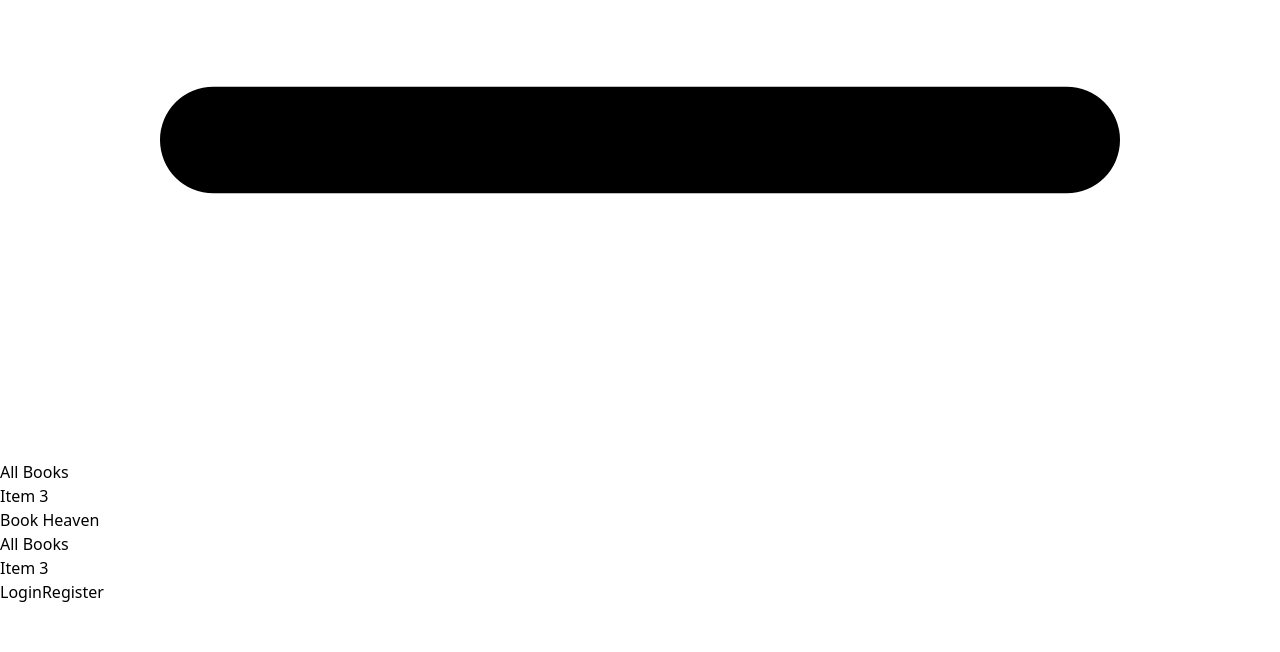
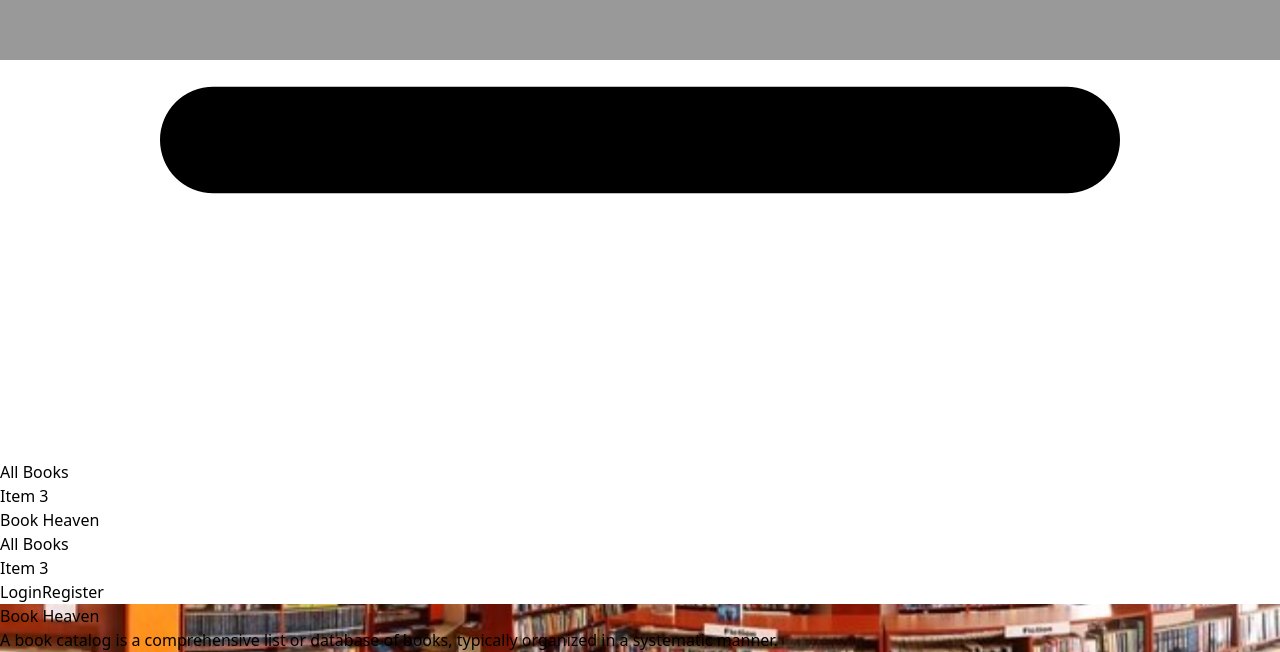
Before and after one commit to Arif6474/Book-Heaven, a React (Vite) app: page / in a window 1280 px wide. Shown: the part 820-1472 px from the top of the page. Before the commit the page ends 1424 px from the top, so only its background shows below. Built offline with nearby package versions, Linux system fonts and the light colour scheme; no server answers.

Commit message:
added banner

```diff
--- /dev/null
+++ b/src/components/Banner/Banner.css
@@ -0,0 +1,17 @@
+.banner{
+    background-image: url("../../assets/image/banner.jpg");
+    background-size: cover;
+    background-repeat: no-repeat;
+    background-position: center;
+
+}
+
+.banner::before {
+    content: "";
+    position: absolute;
+    top: 10%;
+    left: 0;
+    width: 100%;
+    height: 100%;
+    background: linear-gradient(0deg, rgba(0, 0, 0, 0.4), rgba(0, 0, 0, 0.4));
+  }
--- /dev/null
+++ b/src/components/Banner/Banner.tsx
@@ -0,0 +1,19 @@
+import './Banner.css'
+function Banner() {
+  return (
+    <div className="hero min-h-screen banner ">
+      <div className="hero-content text-center">
+        <div className="max-w-md">
+          <h1 className="text-5xl font-bold text-slate-300">Book Heaven</h1>
+          <p className="py-6 text-slate-300 font-medium">
+            A book catalog is a comprehensive list or database of books,
+            typically organized in a systematic manner.
+          </p>
+          {/* <button className="btn btn-primary">Get Started</button> */}
+        </div>
+      </div>
+    </div>
+  );
+}
+
+export default Banner;
--- a/src/components/Register/Register.tsx
+++ b/src/components/Register/Register.tsx
@@ -1,7 +1,7 @@
 /* eslint-disable @typescript-eslint/no-floating-promises */
 /* eslint-disable @typescript-eslint/no-misused-promises */
 import { useForm } from "react-hook-form";
-import { useAppDispatch } from "../../redux/hooks";
+import { useAppDispatch, useAppSelector } from "../../redux/hooks";
 import { createUser } from "../../redux/features/users/userSlice";
 import { toast } from "react-toastify";
 
@@ -10,6 +10,7 @@ interface SignupFormInputs {
   password: string;
 }
 function Register() {
+  const { user } = useAppSelector((state) => state.user);
   const dispatch = useAppDispatch();
   const {
     register,
@@ -18,17 +19,22 @@ function Register() {
   } = useForm<SignupFormInputs>();
 
   const onSubmit = (data: SignupFormInputs) => {
-   dispatch(createUser({email : data.email, password: data.password}))
-    toast.success('Register successfully done',{
-      theme:"dark"
-  })
+    dispatch(createUser({ email: data.email, password: data.password }));
+    if (user) {
+      toast.success("Register successfully done", {
+        theme: "dark",
+      });
+    }
   };
   return (
     <div>
       <form onSubmit={handleSubmit(onSubmit)}>
         <div className="grid gap-4 max-w-[400px] mx-auto bg-slate-600 rounded-lg p-10">
           <div className="grid gap-1">
-            <label className="text-sm font-medium text-slate-100" htmlFor="email">
+            <label
+              className="text-sm font-medium text-slate-100"
+              htmlFor="email"
+            >
               Email
             </label>
             <input
@@ -41,8 +47,13 @@ function Register() {
               autoCorrect="off"
               {...register("email", { required: "Email is required" })}
             />
-            {errors.email && <p className="text-sm text-red-500">{errors.email.message}</p>}
-            <label className="text-sm font-medium text-slate-100 " htmlFor="email">
+            {errors.email && (
+              <p className="text-sm text-red-500">{errors.email.message}</p>
+            )}
+            <label
+              className="text-sm font-medium text-slate-100 "
+              htmlFor="email"
+            >
               Password
             </label>
             <input
@@ -54,7 +65,9 @@ function Register() {
               autoCorrect="off"
               {...register("password", { required: "Password is required" })}
             />
-            {errors.password && <p className="text-sm text-red-500">{errors.password.message}</p>}
+            {errors.password && (
+              <p className="text-sm text-red-500">{errors.password.message}</p>
+            )}
             {/* <label className="text-sm font-medium text-slate-100" htmlFor="email">
               Confirm Password
             </label>
--- a/src/layout/MainLayout.tsx
+++ b/src/layout/MainLayout.tsx
@@ -6,7 +6,7 @@ export default function MainLayout() {
   return (
     <div>
       <Navbar />
-      <div className="pt-16">
+      <div >
         <Outlet />
       </div>
     </div>
--- a/src/page/Home.tsx
+++ b/src/page/Home.tsx
@@ -1,8 +1,9 @@
+import Banner from "../components/Banner/Banner"
 
 function Home() {
   return (
    <div>
-
+        <Banner/>
    </div>
   )
 }
```
Also changed, not shown: src/assets/image/banner.jpg (added).
